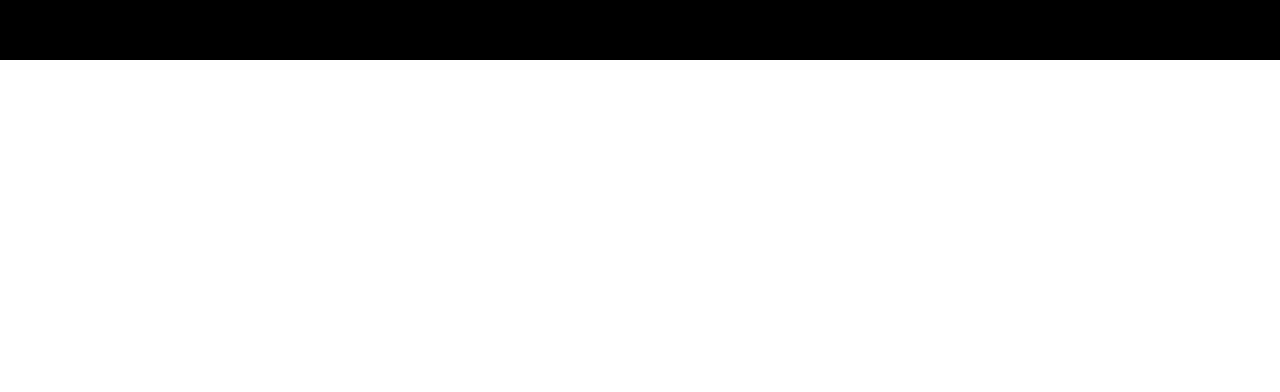
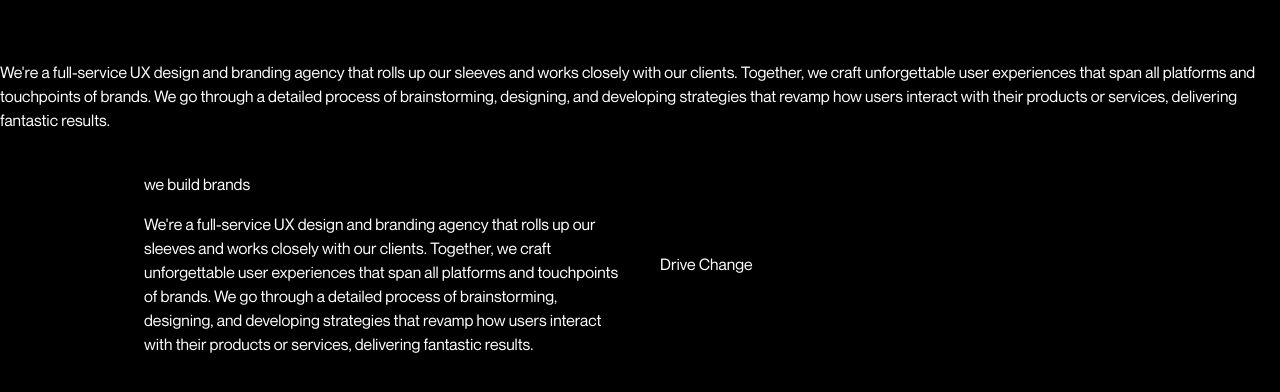
Before and after one commit to procube-cx/procube, a React (Create React App) app: page / in a window 1280 px wide. Shown: the part 1472-1864 px from the top of the page. Before the commit the page ends 1532 px from the top, so only its background shows below. Built offline with nearby package versions, Linux system fonts and the light colour scheme.

Commit message:
4 slides added

```diff
--- a/src/App.js
+++ b/src/App.js
@@ -1,13 +1,17 @@
 import './App.css';
 import Landing1 from './component/hero/Landing1';
 import Landing2 from './component/hero/Landing2';
+import Landing3 from './component/hero/Landing3';
+import Landing4 from './component/hero/Landing4';
 
 
 function App() {
   return (
-    <div className='bg-black'>
+    <div className='bg-black text-white'>
       <Landing1 />
       <Landing2 />
+      <Landing3 />
+      <Landing4 />
     </div>
   );
 }
--- a/src/component/hero/Landing1.js
+++ b/src/component/hero/Landing1.js
@@ -28,13 +28,13 @@ const Landing1 = () => {
         <div className='flex w-full h-full flex-col justify-center'>
           <div class="container">
             <div class="line">
-              <span className='text-white'>Crafting Exceptional </span>
+              <span>Crafting Exceptional </span>
             </div>
             <div class="line">
-              <span className='text-white'>Digital Products, Designs,</span>
+              <span>Digital Products, Designs,</span>
             </div>
             <div class="line">
-              <span className='text-white'> and Branding</span>
+              <span> and Branding</span>
             </div>
           </div>
         </div>
--- a/src/component/hero/Landing2.js
+++ b/src/component/hero/Landing2.js
@@ -3,7 +3,7 @@ import gsap from 'gsap';
 import ScrollTrigger from 'gsap/ScrollTrigger';
 import large from '../../assets/images/large.png'
 
-const ImageScrollEffect = () => {
+const Landing2 = () => {
   useEffect(() => {
     gsap.registerPlugin(ScrollTrigger);
 
@@ -36,6 +36,12 @@ const ImageScrollEffect = () => {
       scale: 0.8,
       ease: "none"
     });
+    tl.to(".image-wrapper img", {
+        x:0,
+        y:0,
+      scale: 0.8,
+      ease: "none"
+    });
   }, []);
 
   return (
@@ -47,4 +53,4 @@ const ImageScrollEffect = () => {
   );
 };
 
-export default ImageScrollEffect;
+export default Landing2;
--- /dev/null
+++ b/src/component/hero/Landing3.js
@@ -0,0 +1,14 @@
+import React from 'react'
+
+const Landing3 = () => {
+  return (
+    <div className=''>
+        <p>
+        We're a full-service UX design and branding agency that rolls up our sleeves and works closely with our clients. Together, we craft unforgettable user experiences that span all platforms and touchpoints of brands. We go through a detailed process of brainstorming, designing, and developing strategies that revamp how users interact with their products or services, delivering fantastic results.
+        </p>
+
+  </div>
+  )
+}
+
+export default Landing3
--- /dev/null
+++ b/src/component/hero/Landing4.js
@@ -0,0 +1,19 @@
+import React from 'react'
+
+const Landing4 = () => {
+    return (
+        <div className='relative flex flex-col md:flex-row w-full px-6 md:px-36 py-6 md:py-10 overflow-hidden gap-x-10'>
+            <div className='flex md:flex-1 h-full flex-col my-auto items-center md:items-start gap-4'>
+                <p>we build brands</p>
+                <p>We're a full-service UX design and branding agency that rolls up our sleeves and works closely with our clients. Together, we craft unforgettable user experiences that span all platforms and touchpoints of brands. We go through a detailed process of brainstorming, designing, and developing strategies that revamp how users interact with their products or services, delivering fantastic results.</p>
+            </div>
+            <div className='flex md:flex-1 h-full flex-col my-auto items-center md:items-start gap-4'>
+                <p>Drive Change</p>
+
+            </div>
+            {/* <img src={Vector4} alt='vector' className='absolute h-10 md:h-20 bottom-4 -right-2 md:bottom-10 md:right-10'/> */}
+        </div>
+    )
+}
+
+export default Landing4
```
